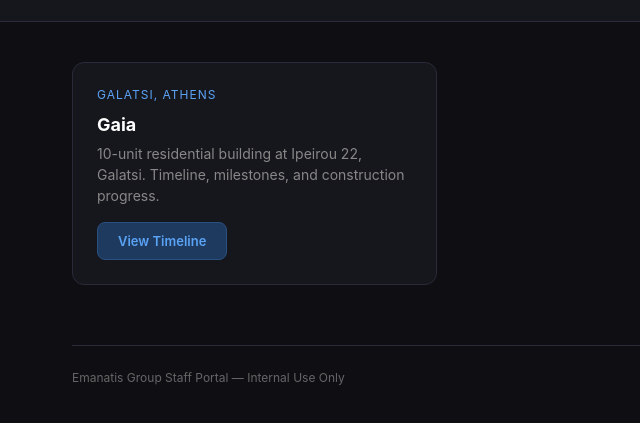
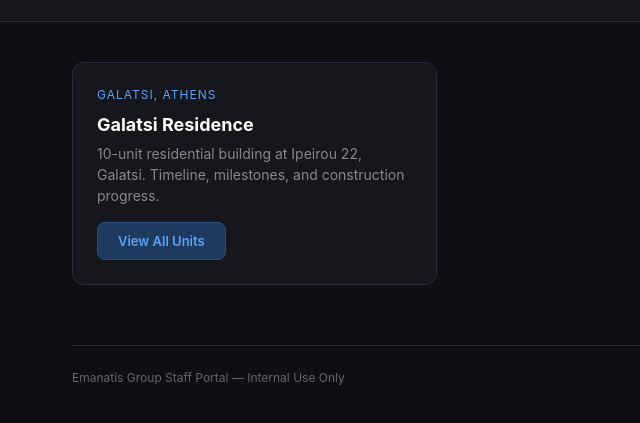
Before and after one commit to EmmanuelA-alt/emanatis-portal-staff, a plain HTML site: page index.html in a window 1280 px wide. Shown: the part 79-502 px from the top of the page, without its empty margins (0-640 px from the left). Drawn offline with Linux system fonts and the light colour scheme.

Commit message:
Rename Gaia to Galatsi Residence in staff portal

```diff
--- a/index.html
+++ b/index.html
@@ -31,9 +31,9 @@ header p{color:#888;margin-top:6px;font-size:14px}
 <div class="projects">
 <div class="project-card">
 <div class="location">Galatsi, Athens</div>
-<h2>Gaia</h2>
+<h2>Galatsi Residence</h2>
 <p>10-unit residential building at Ipeirou 22, Galatsi. Timeline, milestones, and construction progress.</p>
-<a href="gaia-timeline.html" class="btn">View Timeline</a>
+<a href="gaia-timeline.html" class="btn">View All Units</a>
 </div>
 </div>
 <div class="footer">
```
